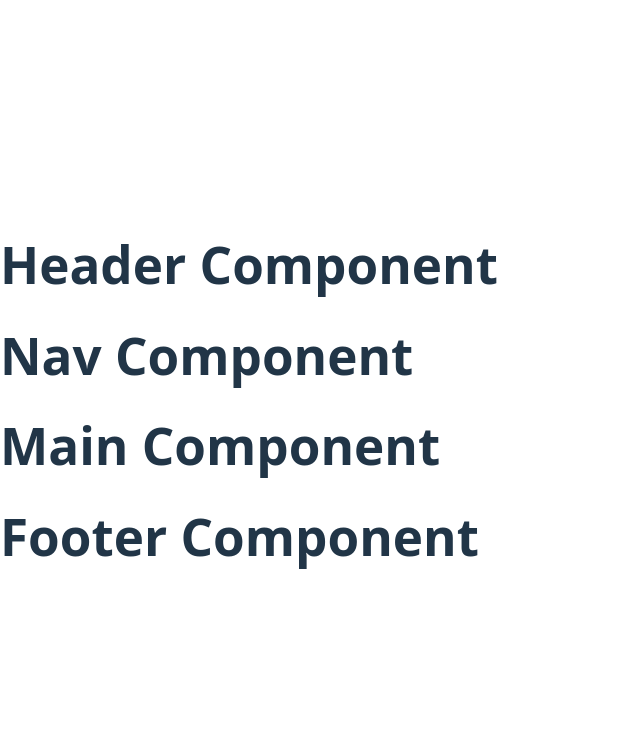
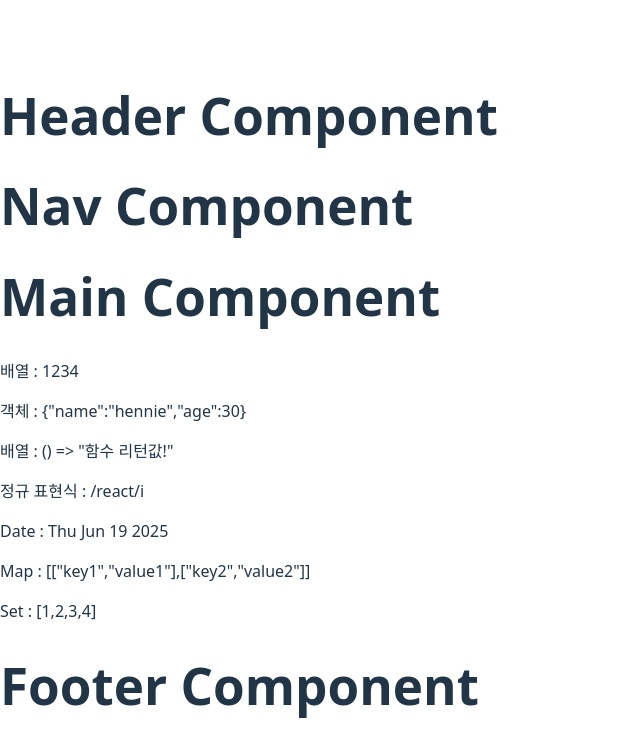
Before and after one commit to nana1243/react-typescript, a React (Vite) app: page / in a window 1280 px wide. Shown: the top 756 px of the page, without its empty margins (0-640 px from the left). Built offline with nearby package versions, Linux system fonts and the light colour scheme.

Commit message:
fea)[6/20] 참조형 데이터 렌더링(section3)

```diff
--- a/src/components/Header/Main.tsx
+++ b/src/components/Header/Main.tsx
@@ -1,9 +1,27 @@
 import React from 'react';
 
 function Main(props) {
+    const referenceArray = [1,2,3,4];
+    const referenceObject = {name : "hennie", age:30};
+    const referenceFunction = () => "함수 리턴값!";
+    const referenceDate = new Date();
+    const referenceRegExp = /react/i;
+    const referenceMap = new Map([
+        ["key1", "value1"],
+        ["key2", "value2"]
+    ])
+    const referenceSet = new Set([1,2,3,4]);
+
     return (
         <>
             <h1>Main Component</h1>
+            <p>배열 : {referenceArray}</p>
+            <p>객체 : {JSON.stringify(referenceObject)}</p>
+            <p>배열 : {referenceFunction.toString()}</p>
+            <p>정규 표현식 : {referenceRegExp.toString()}</p>
+            <p>Date : {referenceDate.toDateString()}</p>
+            <p>Map : {JSON.stringify(Array.from(referenceMap))}</p>
+            <p>Set : {JSON.stringify(Array.from(referenceSet))}</p>
         </>
     );
 }
```
